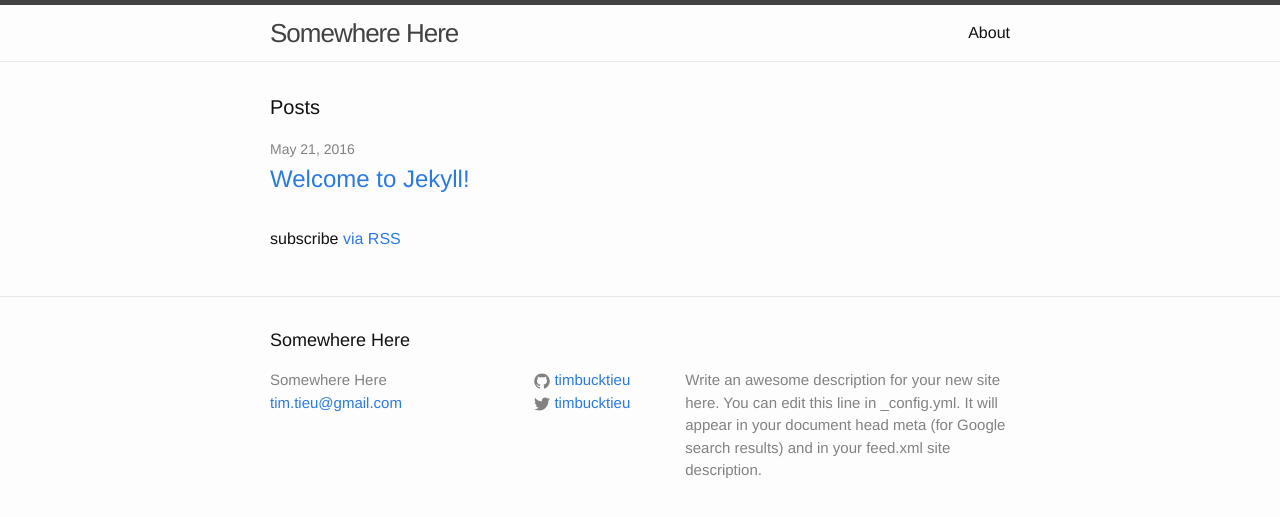
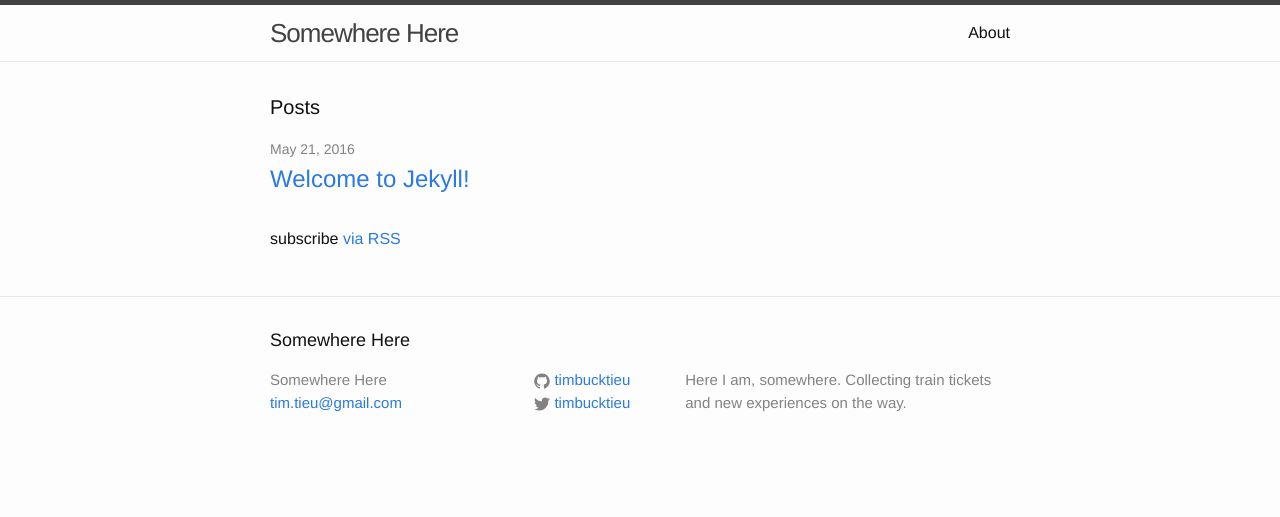
Before and after one commit to timbucktieu/timbucktieu.github.io, a Jekyll site: the page built from index.html, in a window 1280 px wide. Shown: the top 517 px of the page. Built offline with Jekyll 4.4.1, drawn with Linux system fonts in a browser that asks for light colours.

Commit message:
Update _config.yml

```diff
--- a/_config.yml
+++ b/_config.yml
@@ -9,9 +9,7 @@
 title: Somewhere Here
 email: tim.tieu@gmail.com
 description: > # this means to ignore newlines until "baseurl:"
-  Write an awesome description for your new site here. You can edit this
-  line in _config.yml. It will appear in your document head meta (for
-  Google search results) and in your feed.xml site description.
+  Here I am, somewhere. Collecting train tickets and new experiences on the way.
 baseurl: "" # the subpath of your site, e.g. /blog
 url: "http://thisurlwasfree.com" # the base hostname & protocol for your site
 twitter_username: timbucktieu
```
